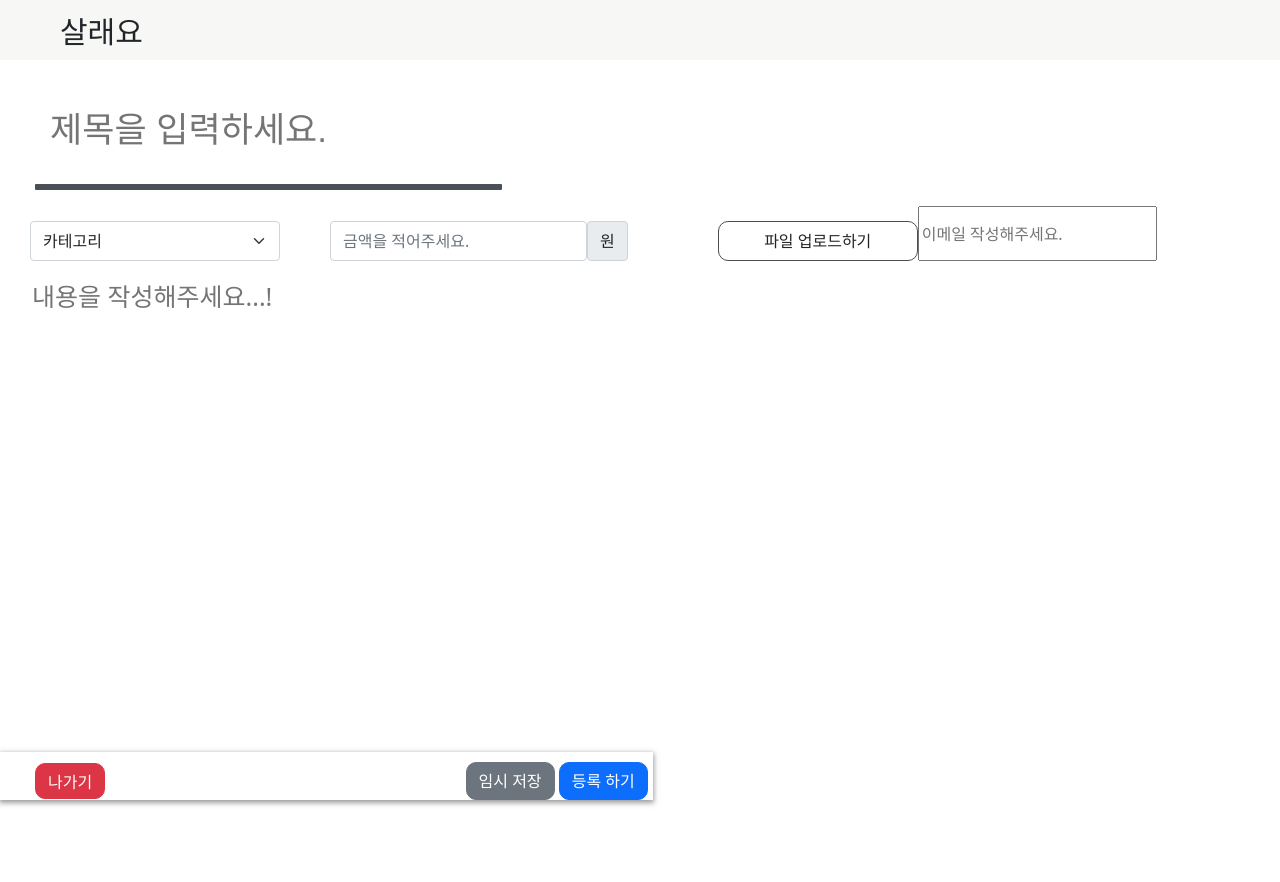
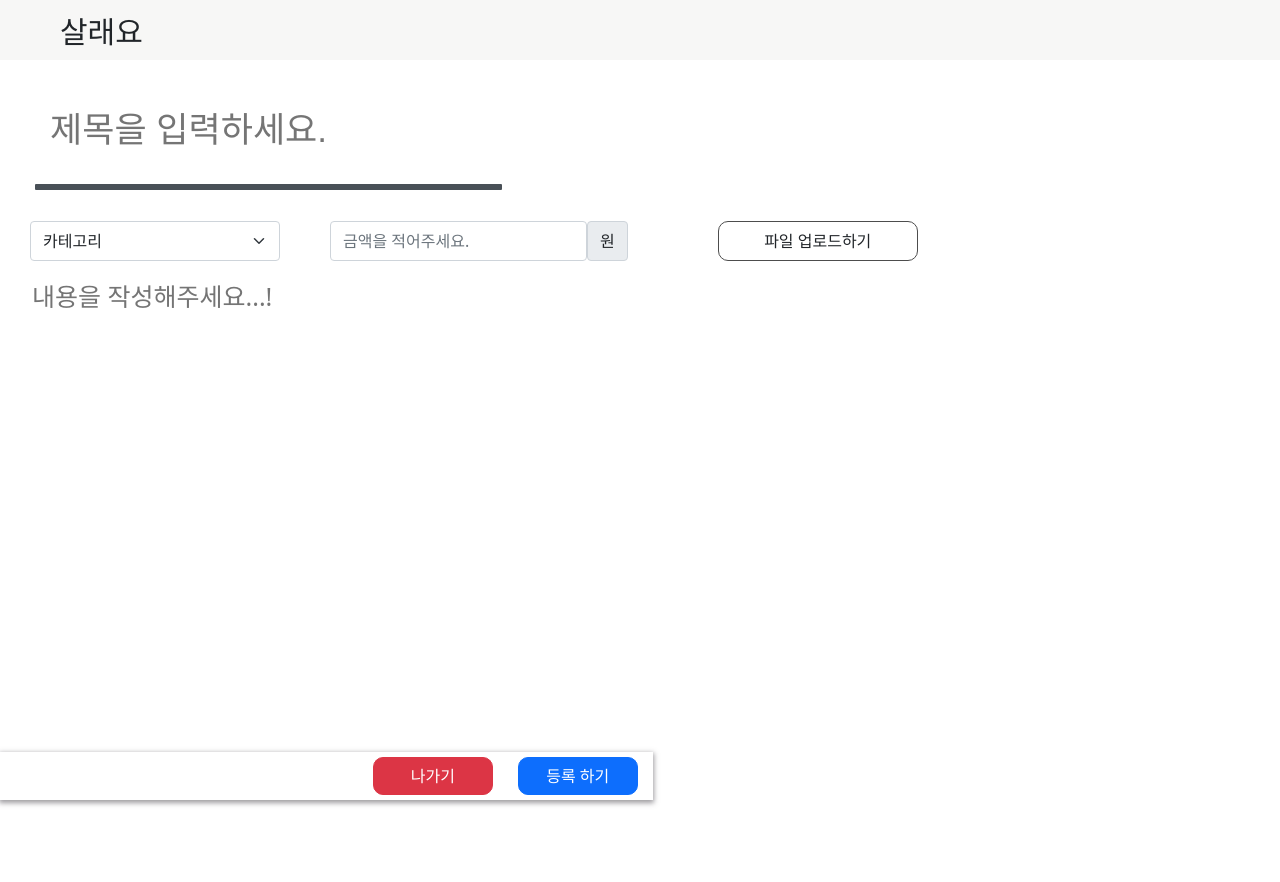
Before and after one commit to six-ju/buy, a Flask app: page / in a window 1280 px wide. Run offline with Flask 2, Linux system fonts and the light colour scheme; some libraries are stand-ins or nearby versions.

Commit message:
여기서부터 파일 업로드 및 디비 url 저장가능해짐 //  버튼 css 조금 변경

```diff
--- a/main.py
+++ b/main.py
@@ -16,37 +16,25 @@ def upload_button():
     category = request.form['category_give']
     start_price = request.form['start_price_give']
     content = request.form['content_give']
-    download_upload_files = request.form['download_upload_files_give']
+    upload_files = request.form['files_give']
 
     sql = """
             INSERT INTO content VALUES(
+            null,
             '""" + str(date) + """',
-                    null,
             '""" + str(title) + """',
             '""" + str(category) + """',
             '""" + str(start_price) + """',
             '""" + str(content) + """',
                         1 ,
-            '""" + str(download_upload_files)+"""'
+                '"""+str(upload_files)+"""'
+
        );"""
     cur.execute(sql)
     db.commit()
     return jsonify({'msg': '게시됨!!'})
 
 
-#
-
-# @app.route('/image_url', methods=['POST'])
-# def image_url():
-#     download_upload_files = request.form['download_upload_files_give']
-#     sql = """
-#             INSERT INTO content(upload_files)VALUES(
-#             '"""+str(download_upload_files)+"""'
-#        );"""
-#     cur.execute(sql)
-#     db.commit()
-#     return jsonify({'msg': '수정 완료!'})
-
 
 if __name__ == '__main__':
     app.run(host='127.0.0.1', port='5000', debug=True)
--- a/static/css/up_load.css
+++ b/static/css/up_load.css
@@ -1,18 +1,19 @@
-.upload_header{
+.upload_header {
     background-color: rgb(247, 247, 246);
     height: 60px;
     font-size: 30px;
     top: 0px;
 
 }
-.upload_header_name{
-    font-family: 'Apple SD Gothic Neo',arial,cursive;
+
+.upload_header_name {
+    font-family: 'Apple SD Gothic Neo', arial, cursive;
     margin-left: 60px;
-    top: 10px ;
+    top: 10px;
     position: relative;
 }
 
-.upload_title{
+.upload_title {
     border-radius: 25px;
     border: 0;
     outline: none;
@@ -25,6 +26,7 @@
     font-size: 35px;
     font-family: "Arial";
 }
+
 .upload_title_line {
     background: rgb(73, 80, 87);
     height: 6px;
@@ -34,21 +36,25 @@
     margin-bottom: 1rem;
     border-radius: 1px;
 }
-.upload_sec_line{
+
+.upload_sec_line {
     display: flex;
 }
-.upload_category{
+
+.upload_category {
     display: flex;
     margin-top: 15px;
     margin-left: 30px;
     width: 250px;
 }
-.upload_start_money{
+
+.upload_start_money {
     display: flex;
     margin-top: 15px;
     margin-left: 50px;
 }
-.upload_file{
+
+.upload_file {
     display: flex;
     margin-top: 15px;
     margin-left: 90px;
@@ -63,12 +69,13 @@
     align-items: center;
     justify-content: center;
 }
+
 #upload_file {
-  display: none;
+    display: none;
 }
 
 /*게시물 내용*/
-.upload_content{
+.upload_content {
     /*background: chartreuse;*/
     height: 600px;
     width: 50%;
@@ -81,11 +88,13 @@
     /*overflow: hidden;*/
     font-size: 25px;
 }
+
 /*게시물 내용*/
 /*스크롤*/
 .upload_content::-webkit-scrollbar {
-    width: 5px;  /* 스크롤바의 너비 */
+    width: 5px; /* 스크롤바의 너비 */
 }
+
 .upload_content::-webkit-scrollbar-thumb {
     height: 30%; /* 스크롤바의 길이 */
     background: black; /* 스크롤바의 색상 */
@@ -96,11 +105,12 @@
 .upload_content::-webkit-scrollbar-track {
     background: #eee;
 }
+
 /*스크롤*/
 
-.upload_content_buttons{
-    display: flex;
-    box-shadow:  0 2px 5px 1px rgb(64 60 67 / 50%);
+.upload_content_buttons {
+    /*display: flex;*/
+    box-shadow: 0 2px 5px 1px rgb(64 60 67 / 50%);
     position: fixed;
     bottom: 0px;
     z-index: 15;
@@ -109,29 +119,28 @@
     height: 6%;
     padding: 5px;
 }
-.upload_content_buttons > button{
-    border-radius: 10px;
-    position: relative;
-    top: 5px;
-    margin: 1px;
-    margin-left: 30px;
-    /*margin-left: auto;*/
-}
-.upload_content_buttons2{
-    bottom: 0px;
-    z-index: 10;
-    display: inline-block;
-    /*margin-left: 68%;*/
-    height: 1px;
-    margin-left: auto;
-
-}
-.upload_content_buttons2 > button{
-    border-radius: 10px;
-    position: relative;
-    top: 5px;
-    width: auto;
 
 
-
+.upload_content_buttons > button {
+     display: inline-block;
+  vertical-align: middle;
+    border-radius: 10px;
+    width: 120px;
+    margin-left: 15px;
+    margin-right:10px;
+    float: right;
 }
+/*.upload_content_buttons2{*/
+/*    bottom: 0px;*/
+/*    z-index: 10;*/
+/*    display: inline-block;*/
+/*    !*margin-left: 68%;*!*/
+/*    height: 1px;*/
+/*    margin-left: auto;*/
+/*}*/
+/*.upload_content_buttons2 > button{*/
+/*    border-radius: 10px;*/
+/*    position: relative;*/
+/*    top: 5px;*/
+/*    width: auto;*/
+/*}*/
--- a/static/script/putFile.js
+++ b/static/script/putFile.js
@@ -28,13 +28,13 @@ const putFile = file => {
     }
   );
   const download_upload_files = 'https://'+albumBucketName+'.s3.'+region+'.amazonaws.com/'+profil_key
-  $.ajax({
-    type: 'POST',
-    url: '/upload',
-    data: {download_upload_files_give:download_upload_files},
-    success: function (response) {
-        alert(response['msg'])
-        window.location.reload()
-    }
-  })
+  // $.ajax({
+  //   type: 'POST',
+  //   url: '/image_url',
+  //   data: {download_upload_files_give:download_upload_files},
+  //   success: function (response) {
+  //       alert(response['msg'])
+  //       window.location.reload()
+  //   }
+  // })
 };
--- a/static/script/up_load.js
+++ b/static/script/up_load.js
@@ -1,10 +1,3 @@
-$(document).ready(function () {
-
-});
-
-// now_date = new Date().toLocaleDateString();
-// document.write(now_date);
-
 let today = new Date();
 let year = today.getFullYear(); // 년도
 let month = today.getMonth() + 1;
@@ -20,13 +13,12 @@ function upload_button() {
     let start_price = $('#start_price').val()
     let date = now_date
     let content = $('#content').val()
+    if ($("#title").val().length == 0) {
+        alert("제목은 필수입니다");
 
-
-    if ($("#title").val().length == 0) {
-            alert("제목은 필수입니다");
-            $("#title").focus();
-            return false;
-        }
+        $("#title").focus();
+        return false;
+    }
     if ($("#category").val().length == 0 ||$("#category").val() == 'none') {
         alert("카테고리 골라주세요");
         $("#category").focus();
@@ -42,15 +34,21 @@ function upload_button() {
         $("#content").focus();
         return false;
     }
+    const input = document.getElementById('upload_file');
+    let file = input.files[0]
+    download_upload_files = 'https://'+'minprojectbuy'+'.s3.'+'ap-northeast-2'+'.amazonaws.com/'+file.name
+    let files = download_upload_files
 
     $.ajax({
         type: 'POST',
         url: '/upload',
         data: {upload_id_give: upload_id, title_give: title,category_give: category,
-            start_price_give: start_price,date_give: date, content_give: content},
+            start_price_give: start_price,date_give: date, content_give: content
+        , files_give :files},
         success: function (response) {
             alert(response['msg'])
             window.location.reload()
         }
     })
+
 }
--- a/static/script/upload_content_save.js
+++ b/static/script/upload_content_save.js
@@ -4,5 +4,7 @@ const upload_content_save = document.getElementById('upload_content_save');
 upload_content_save.addEventListener('click', () => {
   const input = document.getElementById('upload_file');
   putFile(input.files[0]);
+  let file = input.files[0]
+  download_upload_files = 'https://'+albumBucketName+'.s3.'+region+'.amazonaws.com/'+profil_key
 
 })
--- a/templates/upload_page.html
+++ b/templates/upload_page.html
@@ -15,6 +15,7 @@
         integrity="sha256-HwWONEZrpuoh951cQD1ov2HUK5zA5DwJ1DNUXaM6FsY=" crossorigin="anonymous"></script>
 <script src="https://code.jquery.com/jquery-3.4.1.js"></script>
 <script src="../static/script/up_load.js"></script>
+<script src="../static/script/out_button.js"></script>
 
 <!--# 헤더 -->
 <div class="upload_header">
@@ -34,10 +35,10 @@
         <select class="form-select" id="category"
                 aria-label="Floating label select example">
             <option selected value="none">카테고리</option>
-            <option value="1">임</option>
-            <option value="2">시</option>
-            <option value="3">카</option>
-            <option value="3">테</option>
+            <option value="it">it</option>
+            <option value="과학">과학</option>
+            <option value="코딩">코딩</option>
+            <option value="경제">경제</option>
         </select>
         <label for="floatingSelect"></label>
     </div>
@@ -50,11 +51,11 @@
 <!--    # 파일 업로더-->
     <label for="upload_file">
         <div class="upload_file">파일 업로드하기</div>
-        <input type="file" name="files" id="upload_file" accept="" >
+        <input type="file" name="" id="upload_file" accept="" >
+
     </label>
-    <input type="email" id="upload_id" placeholder="이메일 작성해주세요." onblur="this.placeholder='이메일 작성해주세요.'">
+</div>
 
-</div>
 <!--# 내용 작성-->
 <div>
     <textarea class="upload_content" style="white-space: pre-wrap" id="content"
@@ -63,13 +64,12 @@
 </div>
 <!--# 버튼들-->
 <div class="upload_content_buttons">
-    <button onclick="out_button" type="button" class="btn btn-danger" id="upload_content_out">나가기</button>
-    <div class="upload_content_buttons2">
-        <button onclick="save_button" type="button" class="btn btn-secondary" id="upload_content_tempo">임시 저장</button>
-        <button onclick="upload_button()" type="button" class="btn btn-primary" id="upload_content_save">등록 하기</button>
-    </div>
+    <button onclick="upload_button()" type="button" class="btn btn-primary" id="upload_content_save">등록 하기</button>
+    <button onclick="history.back();" type="button"  class="btn btn-danger" id="upload_content_out">나가기</button>
+
 </div>
 </body>
+<script> let download_upload_files=''</script>
 <script src="../static/script/putFile.js"></script>
 <script src="../static/script/upload_content_save.js"></script>
 </html>
```
